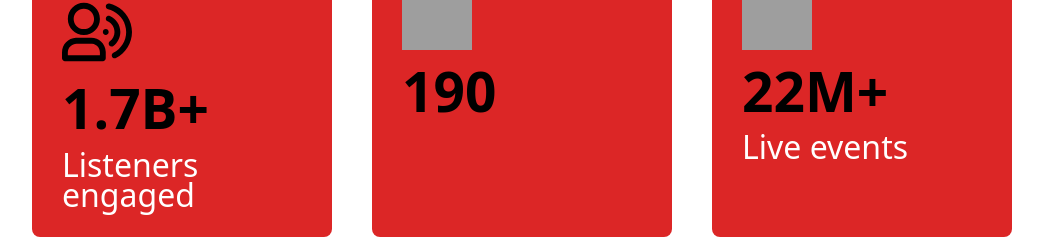
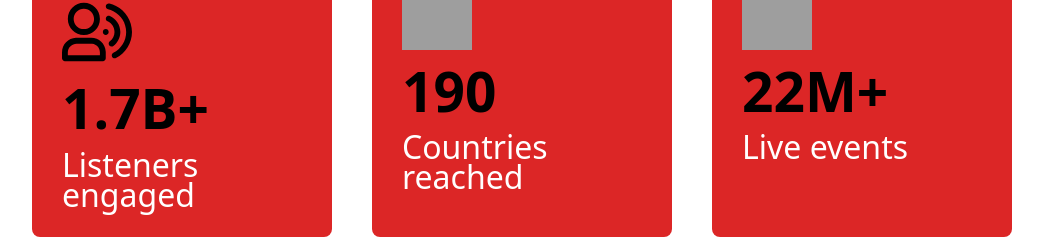
Before and after one commit to koladeFaith/Mixlr_clone, a React (Vite) app: page / in a window 1280 px wide. Shown: the part 4450-4692 px from the top of the page, without its empty margins (118-1161 px from the left). Built offline with nearby package versions, Linux system fonts and the light colour scheme; grey boxes are pictures that could not be loaded.

Commit message:
Changes made in Footer section

```diff
--- a/src/components/Description.jsx
+++ b/src/components/Description.jsx
@@ -25,9 +25,9 @@ function Description() {
             <h4 className="lg:text-[55px] text-[50px] uppercase font-extrabold">
               190
             </h4>
-            {/* <p className="lg:text-[32px]  leading-[30px] text-[30px] text-white font-medium">
+            <p className="lg:text-[32px]  leading-[30px] text-[30px] text-white font-medium">
               Countries reached
-            </p> */}
+            </p>
           </div>
           <div className="pl-[30px] pt-5 pb-6 h-[240px] md:h-[260px] bg-red-600 rounded-lg ">
             <img src={img3} alt="" className="w-[50px] lg:w-[70px] " />
```
